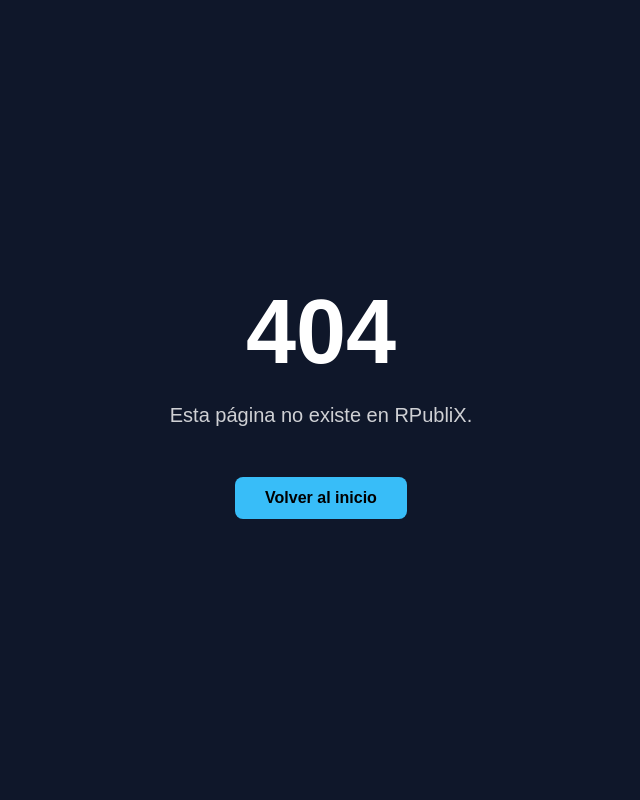
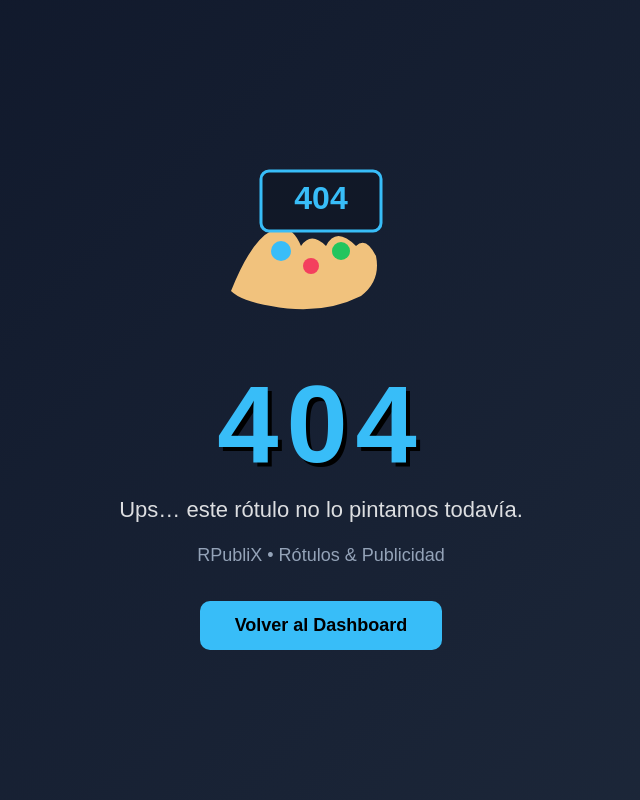
Before and after one commit to tnarvaez006-del/Rpublix, a Django app: template templates/404.html in a window 1280 px wide. Shown: the whole page, without its empty margins (319-959 px from the left). Run offline with Django 5.2, Linux system fonts and the light colour scheme; the template is opened without the code that fills it, so the values that code supplies are empty.

Commit message:
ksnfksnfan

```diff
--- a/templates/404.html
+++ b/templates/404.html
@@ -1,8 +1,10 @@
+{% load static %}
 <!DOCTYPE html>
 <html lang="es">
 <head>
     <meta charset="UTF-8">
     <title>404 | RPubliX</title>
+
     <style>
         body{
             margin:0;
@@ -10,39 +12,91 @@
             display:flex;
             justify-content:center;
             align-items:center;
-            background:#0f172a;
+            background:linear-gradient(135deg,#0f172a,#1e293b);
+            font-family:Arial, Helvetica, sans-serif;
             color:white;
-            font-family:Arial, Helvetica, sans-serif;
             text-align:center;
         }
-        .box{
-            max-width:600px;
+
+        .card{
+            max-width:750px;
+            padding:40px;
         }
+
         h1{
-            font-size:90px;
+            font-size:110px;
             margin:0;
+            letter-spacing:8px;
+            color:#38bdf8;
+            text-shadow: 4px 4px 0px #000;
         }
+
         p{
-            font-size:20px;
-            opacity:.8;
+            font-size:22px;
+            opacity:.85;
+            margin-top:10px;
         }
-        a{
-            margin-top:30px;
+
+        .btn{
+            margin-top:35px;
             display:inline-block;
-            padding:12px 30px;
+            padding:14px 35px;
             background:#38bdf8;
             color:black;
             text-decoration:none;
-            border-radius:8px;
+            border-radius:10px;
             font-weight:bold;
+            font-size:18px;
+            transition:.3s;
+        }
+
+        .btn:hover{
+            transform:scale(1.08);
+            background:#0ea5e9;
+        }
+
+        .paint{
+            margin-bottom:25px;
+        }
+
+        .subtitle{
+            margin-top:15px;
+            font-size:18px;
+            color:#94a3b8;
         }
     </style>
 </head>
 <body>
-    <div class="box">
-        <h1>404</h1>
-        <p>Esta página no existe en RPubliX.</p>
-        <a href="/">Volver al inicio</a>
+
+<div class="card">
+
+    <!-- Ilustración SVG -->
+    <div class="paint">
+        <svg width="260" height="180" viewBox="0 0 260 180">
+            <!-- Mano -->
+            <path d="M40 140 Q60 90 80 80 Q100 70 110 95 Q120 80 135 95 Q145 75 165 95
+                     Q175 85 185 105 Q190 130 170 145 Q130 165 80 155 Q50 150 40 140 Z"
+                  fill="#f1c27d"/>
+
+            <!-- Manchas de pintura -->
+            <circle cx="90" cy="100" r="10" fill="#38bdf8"/>
+            <circle cx="120" cy="115" r="8" fill="#f43f5e"/>
+            <circle cx="150" cy="100" r="9" fill="#22c55e"/>
+
+            <!-- Cartel 404 -->
+            <rect x="70" y="20" width="120" height="60" rx="8" fill="#111827" stroke="#38bdf8" stroke-width="3"/>
+            <text x="130" y="58" text-anchor="middle" font-size="32" fill="#38bdf8" font-weight="bold">404</text>
+        </svg>
     </div>
+
+    <h1>404</h1>
+
+    <p>Ups… este rótulo no lo pintamos todavía.</p>
+    <div class="subtitle">RPubliX • Rótulos & Publicidad</div>
+
+    <a class="btn" href="{% url 'dashboard' %}">Volver al Dashboard</a>
+
+</div>
+
 </body>
 </html>
```
